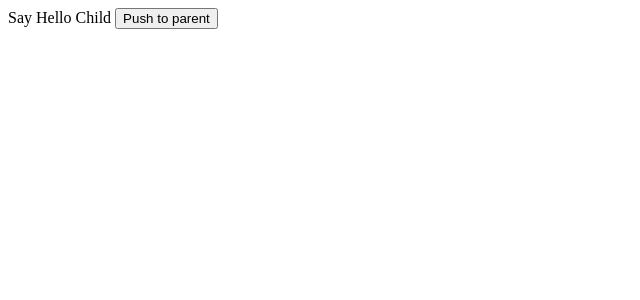
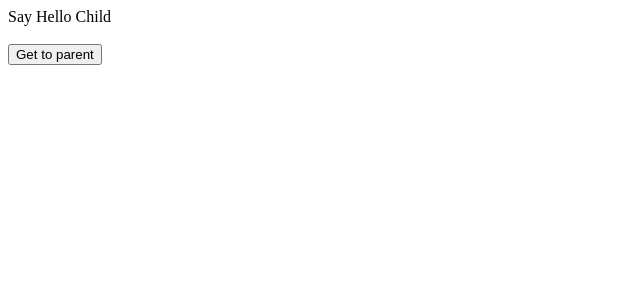
Before and after one commit to Shehan123-Rusiru/I_wonderTask01, an Angular app in the folder ComponentInter/: page / in a window 1280 px wide. Shown: the top 300 px of the page, without its empty margins (0-640 px from the left). Built offline with nearby package versions, Linux system fonts and the light colour scheme.

Commit message:
without errors

```diff
--- a/ComponentInter/src/app/app.module.ts
+++ b/ComponentInter/src/app/app.module.ts
@@ -5,7 +5,7 @@ import { AppRoutingModule } from './app-routing.module';
 import { AppComponent } from './app.component';
 import { ParentComponent } from './parent/parent.component';
 import { ChildComponent } from './child/child.component';
-//import { ReactiveFormsModule } from '@angular/forms';
+
 
 @NgModule({
   declarations: [
--- a/ComponentInter/src/app/child/child.component.html
+++ b/ComponentInter/src/app/child/child.component.html
@@ -1,2 +1,4 @@
 Say {{ChildMessage}}
-<button (click)="sendmessage()">Push to parent</button>
+<br>
+<br>
+<button (click)="sendmessage()">Get to parent</button>
--- a/ComponentInter/src/app/child/child.component.ts
+++ b/ComponentInter/src/app/child/child.component.ts
@@ -7,17 +7,16 @@ import { Component, Input, OnInit, Output, EventEmitter } from '@angular/core';
   styleUrls: ['./child.component.scss']
 })
 export class ChildComponent implements OnInit {
-@Output() messageEvent = new EventEmitter<string>();
+  @Output() messageEvent = new EventEmitter<string>();
   @Input()
   ChildMessage!: string;
 
+  constructor() { }
 
-  constructor() {}
+  ngOnInit(): void { }
 
-  ngOnInit(): void {}
-
-sendmessage(){
-  this.messageEvent.emit('Hello iam Child');
-}
+  sendmessage() {
+    this.messageEvent.emit('Hello iam Child');
+  }
 
 }
--- a/ComponentInter/src/app/parent/parent.component.html
+++ b/ComponentInter/src/app/parent/parent.component.html
@@ -1 +1 @@
-<app-child [ChildMessage] = "'Hello Child'" (messageEvent)="receivemessage($event)"></app-child>
+<app-child [ChildMessage]="'Hello Child'" (messageEvent)="receivemessage($event)"></app-child>
```
Also changed, not shown: 1 other file (tests, documents, lock files or other folders).
